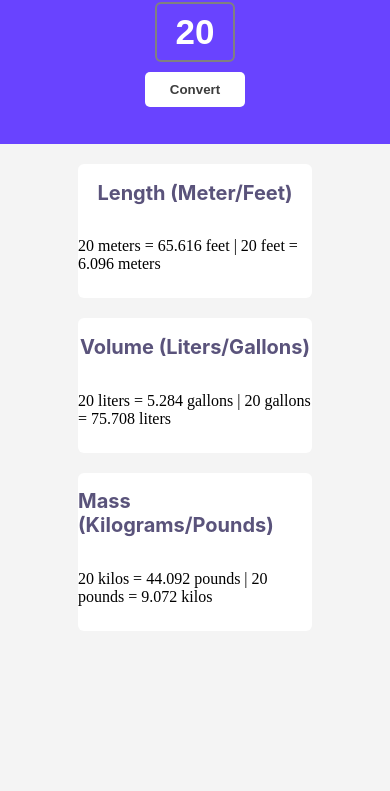
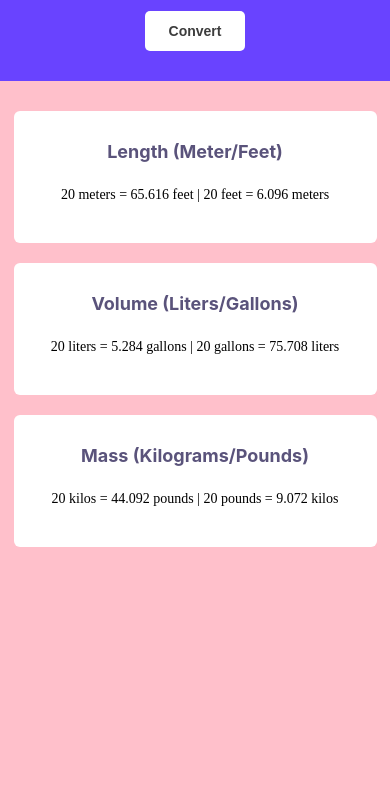
Before and after one commit to Kanuriganesh/unitconvertor, a website built with Vite: page index.html in a window 390 px wide. Shown: the part 129-920 px from the top of the page. Before the commit the page ends 844 px from the top, so only its background shows below. Built offline with nearby package versions, Linux system fonts and the light colour scheme.

Commit message:
added responsiveness

```diff
--- a/index.css
+++ b/index.css
@@ -1,6 +1,9 @@
 body {
     margin: 0;
     background-color: #F4F4F4;
+    min-height: 100vh; /* ADD THIS */
+    display: flex;
+    flex-direction: column;
 }
 h1{
    font-family: inter;
@@ -62,8 +65,49 @@ section > h1{
 section>p{
      margin-bottom: 25px  !important;
 }
-main{
+main {
     display: flex;
     flex-direction: column;
     align-items: center;
+    flex: 1; /* ADD THIS */
 }
+
+@media screen and (max-width: 550px) {
+    header {
+        padding: 30px 10px;
+        height: auto;
+    }
+    h1 {
+        font-size: 18px;
+        text-align: center;
+    }
+    #input-el {
+        width: 100px;
+        height: 50px;
+        font-size: 24px;
+    }
+    button {
+        width: 100px;
+        height: 40px;
+        font-size: 14px;
+        margin-top: 15px;
+    }
+    section {
+        width: 90%;
+        padding: 15px;
+        margin-top: 20px;
+    }
+    section > h1 {
+        font-size: 18px;
+    }
+    section > p {
+        font-size: 14px;
+        text-align: center;
+        margin: 10px 0;
+    }
+    main {
+        padding: 10px;
+        background-color: pink !important;
+        min-height: 100vh; /* ADD THIS LINE */
+    }
+}
--- a/index.html
+++ b/index.html
@@ -1,9 +1,16 @@
 <html>
     <head>
         <link rel="stylesheet" href="index.css">
+            <title>Unit Converter by Kanuri Ganesh</title>
+            <meta name="viewport" content="width=device-width, initial-scale=1.0">
+
+            <meta property="og:title" content="Unit Converter by Kanuri Ganesh">
+            <meta property="og:description" content="A lightweight and fast unit conversion tool built with HTML, CSS, and JavaScript.">
+            <meta property="og:image" content="https://kanuriganesh.github.io/unitconvertor/preview.png">
+            <meta property="og:url" content="https://kanuriganesh.github.io/unitconvertor/">
+            <meta name="twitter:card" content="summary_large_image">
     </head>
     <body>
-
         <header>
             <h1>Metric/Imperial Unit Conversion</h1>
             <input value="20" id="input-el"/>
```
Also changed, not shown: package.json (+3 -4 lines), 1 other file.
